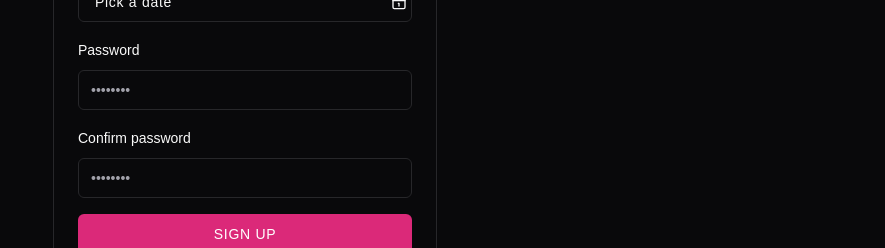
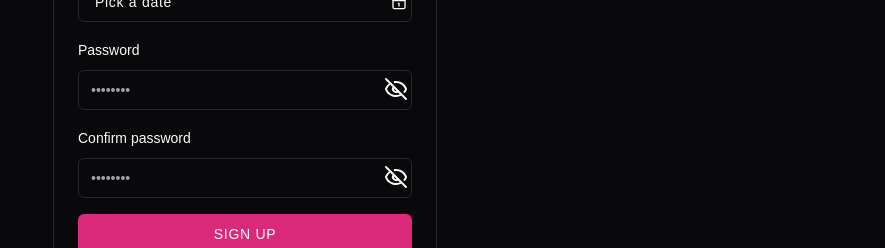
Before and after one commit to Hruchman-Ruslan/shadcn-ui, a Next.js app: page /sign-up in a window 1280 px wide. Shown: the part 485-733 px from the top of the page, without its empty margins (395-1280 px from the left). Built offline with nearby package versions, Linux system fonts and the light colour scheme.

Commit message:
feat: create a custom password input field

```diff
--- a/app/(logged-out)/login/page.tsx
+++ b/app/(logged-out)/login/page.tsx
@@ -19,6 +19,7 @@
 	FormMessage,
 } from '@/components/ui/form'
 import { Input } from '@/components/ui/input'
+import { PasswordInput } from '@/components/ui/password-input'
 import { zodResolver } from '@hookform/resolvers/zod'
 import { PersonStandingIcon } from 'lucide-react'
 import Link from 'next/link'
@@ -85,9 +86,8 @@
 									<FormItem>
 										<FormLabel>Password</FormLabel>
 										<FormControl>
-											<Input
-												placeholder='Password'
-												type='password'
+											<PasswordInput
+												placeholder='••••••••'
 												required
 												{...field}
 											/>
--- a/app/(logged-out)/sign-up/page.tsx
+++ b/app/(logged-out)/sign-up/page.tsx
@@ -19,6 +19,7 @@
 	FormMessage,
 } from '@/components/ui/form'
 import { Input } from '@/components/ui/input'
+import { PasswordInput } from '@/components/ui/password-input'
 import {
 	Popover,
 	PopoverContent,
@@ -257,9 +258,8 @@
 									<FormItem>
 										<FormLabel>Password</FormLabel>
 										<FormControl>
-											<Input
+											<PasswordInput
 												placeholder='••••••••'
-												type='password'
 												required
 												{...field}
 											/>
@@ -275,9 +275,8 @@
 									<FormItem>
 										<FormLabel>Confirm password</FormLabel>
 										<FormControl>
-											<Input
+											<PasswordInput
 												placeholder='••••••••'
-												type='password'
 												required
 												{...field}
 											/>
--- /dev/null
+++ b/components/ui/password-input.tsx
@@ -0,0 +1,34 @@
+'use client'
+
+import * as React from 'react'
+
+import { cn } from '@/lib/utils'
+import { Input } from './input'
+import { EyeIcon, EyeOffIcon } from 'lucide-react'
+
+const PasswordInput = React.forwardRef<
+	HTMLInputElement,
+	React.ComponentProps<'input'>
+>(({ className, ...props }, ref) => {
+	const [showPassword, setShowPassword] = React.useState(false)
+	return (
+		<div className='relative'>
+			<Input
+				{...props}
+				ref={ref}
+				type={showPassword ? 'text' : 'password'}
+				className={cn('pr-10', className)}
+			/>
+			<span className='absolute top-[7px] right-1 cursor-pointer select-none'>
+				{showPassword ? (
+					<EyeIcon onClick={() => setShowPassword(false)} />
+				) : (
+					<EyeOffIcon onClick={() => setShowPassword(true)} />
+				)}
+			</span>
+		</div>
+	)
+})
+PasswordInput.displayName = 'PasswordInput'
+
+export { PasswordInput }
```
